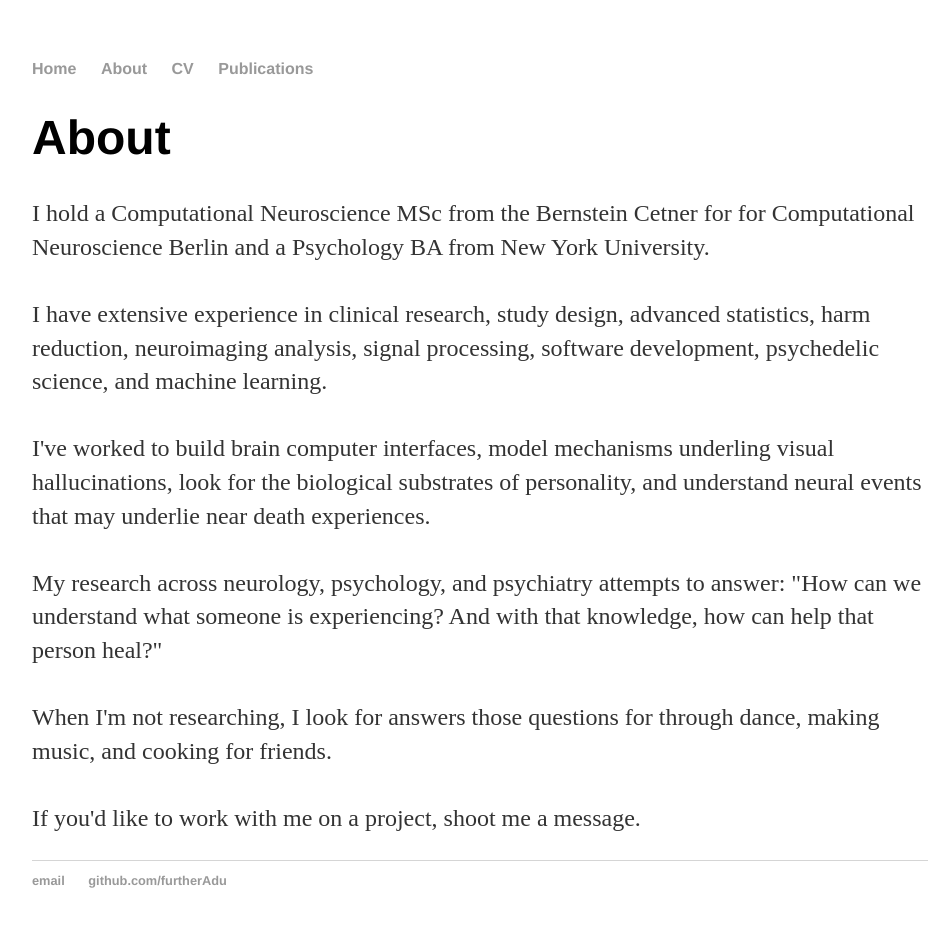
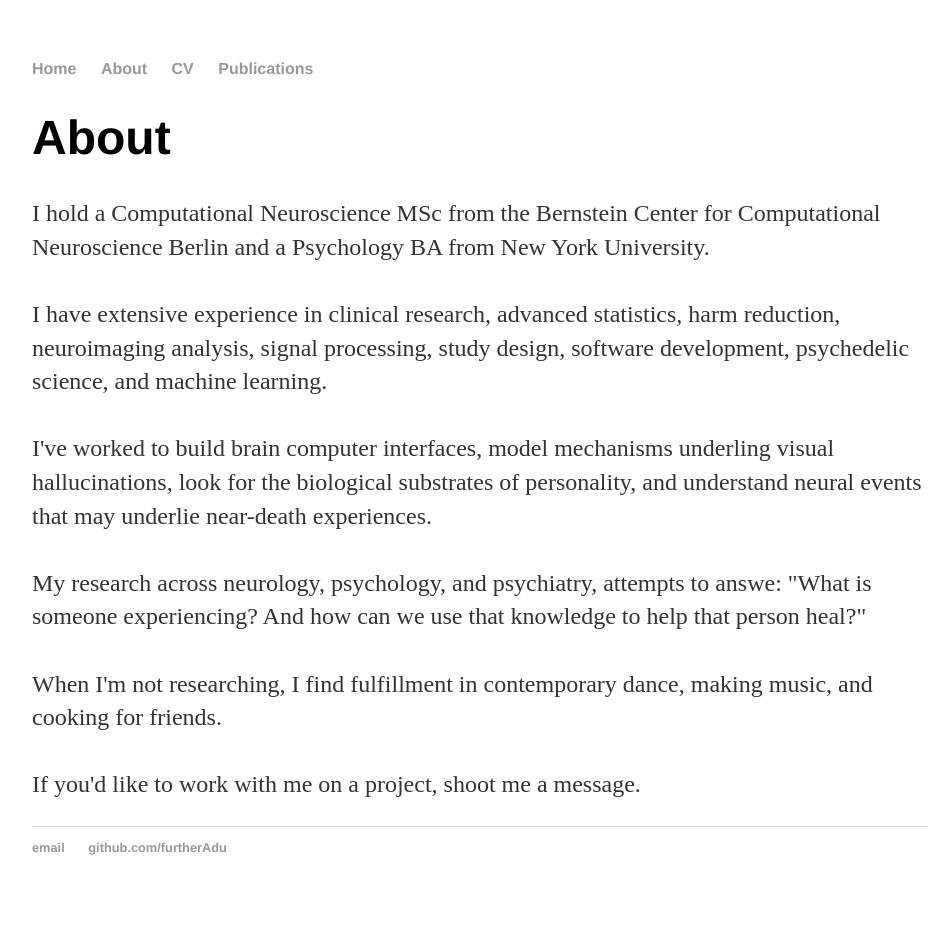
Before and after one commit to furtherAdu/furtherAdu.github.io, a Jekyll site: the page built from about.html, in a window 1280 px wide. Shown: the whole page, without its empty margins (160-1112 px from the left). Built offline with Jekyll 4.4.1, drawn with Linux system fonts in a browser that asks for light colours; after the commit the page ends 915 px from its top, so only the background shows below that.

Commit message:
updated about

```diff
--- a/about.html
+++ b/about.html
@@ -5,15 +5,15 @@ title: About Adu Matory
 <div class="about">
 	<h1>About</h1>
 
-  <p>I hold a Computational Neuroscience MSc from the Bernstein Cetner for for Computational Neuroscience Berlin and a Psychology BA from New York University.<br /><br />
+  <p>I hold a Computational Neuroscience MSc from the Bernstein Center for Computational Neuroscience Berlin and a Psychology BA from New York University.<br /><br />
 
-  I have extensive experience in clinical research, study design, advanced statistics, harm reduction, neuroimaging analysis, signal processing, software development, psychedelic science, and machine learning.<br /><br />
+  I have extensive experience in clinical research, advanced statistics, harm reduction, neuroimaging analysis, signal processing, study design, software development, psychedelic science, and machine learning.<br /><br />
 
-  I've worked to build brain computer interfaces, model mechanisms underling visual hallucinations, look for the biological substrates of personality, and understand neural events that may underlie near death experiences.<br /><br />
+  I've worked to build brain computer interfaces, model mechanisms underling visual hallucinations, look for the biological substrates of personality, and understand neural events that may underlie near-death experiences.<br /><br />
 
-  My research across neurology, psychology, and psychiatry attempts to answer: "How can we understand what someone is experiencing? And with that knowledge, how can help that person heal?"<br /><br />
+  My research across neurology, psychology, and psychiatry, attempts to answe: "What is someone experiencing? And how can we use that knowledge to help that person heal?" <br /><br />
 
-  When I'm not researching, I look for answers those questions for through dance, making music, and cooking for friends.<br /><br />
+  When I'm not researching, I find fulfillment in contemporary dance, making music, and cooking for friends.<br /><br />
 
   If you'd like to work with me on a project, shoot me a message.</p>
 
```
